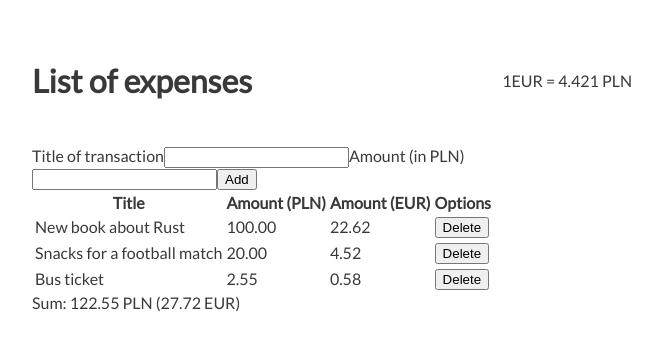
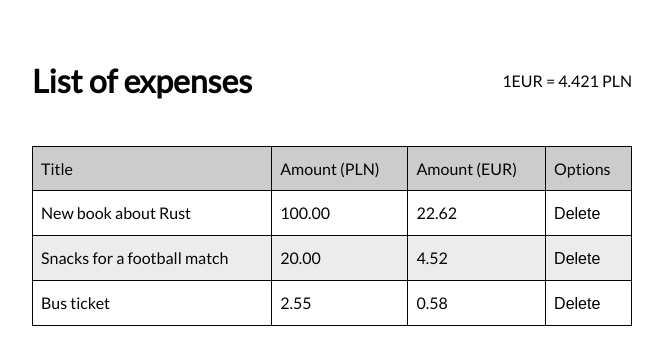
Before and after one commit to anna-wro/expenses, a React (Vite) app: page / in a window 1280 px wide. Shown: the top 364 px of the page, without its empty margins (308-971 px from the left). Built offline with nearby package versions, Linux system fonts and the light colour scheme.

Commit message:
🎨 Style expenses table

```diff
--- a/src/components/App.tsx
+++ b/src/components/App.tsx
@@ -12,10 +12,10 @@ const App = observer(() => {
         <h1>{copy.title}</h1>
         <div>1EUR = {expenseStore.exchangeRate} PLN</div>
       </header>
-      <AddExpenseForm />
+      {/* <AddExpenseForm /> */}
       <ExpensesList />
-      {copy.sumTitle}: {expenseStore.totalAmountPLN} PLN (
-      {expenseStore.totalAmountEUR.toFixed(2)} EUR)
+      {/* {copy.sumTitle}: {expenseStore.totalAmountPLN} PLN (
+      {expenseStore.totalAmountEUR.toFixed(2)} EUR) */}
     </div>
   );
 });
--- a/src/components/ExpensesList.tsx
+++ b/src/components/ExpensesList.tsx
@@ -5,7 +5,7 @@ import { copy } from '../consts/copy';
 
 const ExpensesList = observer(() => {
   return (
-    <table>
+    <table className="expensesTable">
       <thead>
         <tr>
           <th>{copy.itemTitle}</th>
@@ -25,7 +25,7 @@ const ExpensesList = observer(() => {
               <td>{expense.amountPLN.toFixed(2)}</td>
               <td>{amountInEUR}</td>
               <td>
-                <button onClick={() => expenseStore.removeExpense(expense.id)}>
+                <button className="deleteButton" onClick={() => expenseStore.removeExpense(expense.id)}>
                   {copy.delete}
                 </button>
               </td>
--- a/src/index.css
+++ b/src/index.css
@@ -1,5 +1,5 @@
 body {
-  color: #393939;
+  color: #040404;
   font-family: 'Lato', sans-serif;
 }
 
@@ -15,3 +15,34 @@ header {
   align-items: center;
   margin-bottom: 24px;
 }
+
+.expensesTable {
+  width: 100%;
+  text-align: left;
+  border-spacing: 0;
+  border-collapse: collapse;
+}
+
+.expensesTable th {
+  background-color: #cccccc;
+  font-weight: 400;
+}
+
+.expensesTable th,
+.expensesTable td {
+  padding: 12px 8px;
+  border: 1px solid #040404;
+}
+
+.expensesTable tr:nth-child(even) td {
+  background-color: #ececec;
+}
+
+.deleteButton {
+  cursor: pointer;
+  background-color: transparent;
+  padding: 0;
+  margin: 0;
+  border: 0;
+  font-size: 1em;
+}
--- a/src/index.html
+++ b/src/index.html
@@ -5,7 +5,7 @@
     <link rel="preconnect" href="https://fonts.googleapis.com" />
     <link rel="preconnect" href="https://fonts.gstatic.com" crossorigin />
     <link
-      href="https://fonts.googleapis.com/css2?family=Lato:wght@400;600&display=swap"
+      href="https://fonts.googleapis.com/css2?family=Lato:wght@400&display=swap"
       rel="stylesheet"
     />
   </head>
```
